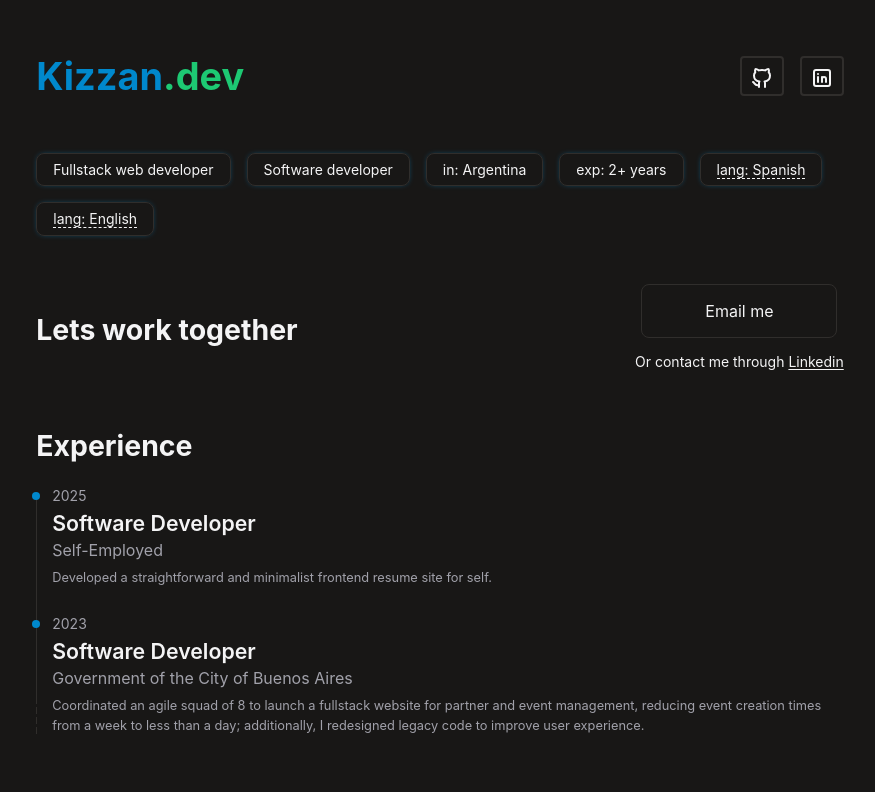
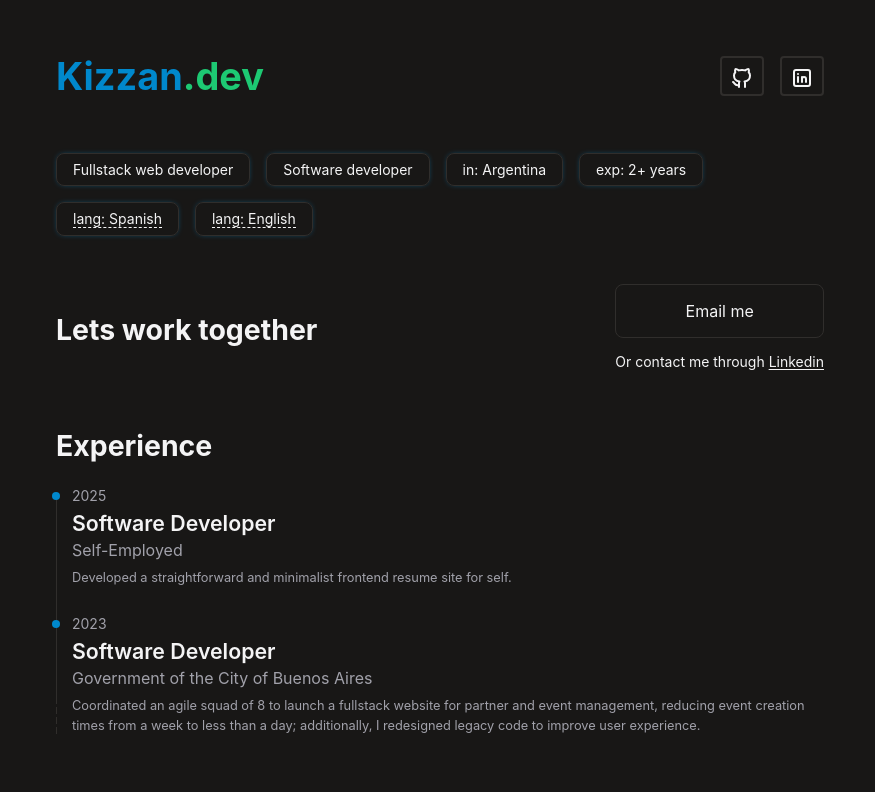
Before and after one commit to kizzandev/cv, a React (Vite) app: page / in a window 1280 px wide. Shown: the top 792 px of the page, without its empty margins (195-1070 px from the left). Built offline with nearby package versions, Linux system fonts and the light colour scheme; no server answers; the HTML template or start-up script is replaced by a standard one.

Commit message:
fix small things related to changing default font size in browser

```diff
--- a/src/App.tsx
+++ b/src/App.tsx
@@ -29,7 +29,7 @@ export default function App() {
 
   return (
     <article className="min-h-screen bg-[var(--brand-grey)] px-[16px] py-[48px] text-[var(--brand-grey-light)]">
-      <main className="_max-w-7xl mx-auto flex max-w-[80ch] flex-col gap-[48px] selection:bg-[var(--brand-green)] selection:text-[var(--brand-grey)] **:focus:border-[var(--brand-blue)] **:focus:outline-none">
+      <main className="mx-auto flex max-w-3xl flex-col gap-[48px] selection:bg-[var(--brand-green)] selection:text-[var(--brand-grey)] **:focus:border-[var(--brand-blue)] **:focus:outline-none">
         <Header dict={dict} />
         <Tags dict={dict} setLang={setLang} />
         <CallToAction dict={dict} />
--- a/src/components/Blog.tsx
+++ b/src/components/Blog.tsx
@@ -26,13 +26,13 @@ export default function Blog({
       <section className="flex flex-row gap-4">
         {feed ? (
           <>
-            <div className="before:absolute before:top-5 before:bottom-[27px] before:w-px before:bg-[var(--brand-grey-low)]"></div>
+            <div className="before:absolute before:top-5 before:bottom-7 before:w-px before:bg-[var(--brand-grey-low)]"></div>
             <ul className="flex flex-col gap-[24px]">
               {feed.map((item, idx) => {
                 return (
                   <li
                     key={idx}
-                    className="rounded-sm border border-[var(--brand-grey-low)] transition-colors duration-300 before:absolute before:top-4 before:-left-[21px] before:size-2 before:rounded-full before:bg-[var(--brand-blue)] hover:border-[var(--brand-blue)]"
+                    className="rounded-sm border border-[var(--brand-grey-low)] transition-colors duration-300 before:absolute before:top-4 before:-left-5 before:size-2 before:rounded-full before:bg-[var(--brand-blue)] hover:border-[var(--brand-blue)]"
                   >
                     <a
                       href={item.link}
--- a/src/components/CallToAction.tsx
+++ b/src/components/CallToAction.tsx
@@ -10,7 +10,7 @@ export default function CallToAction({ dict: dict }: { dict: Dictionary }) {
       </section>
       <section className="flex h-full flex-col items-center justify-end gap-[8px]">
         <a
-          className="w-full max-w-[max(50%,_196px)] rounded-lg border border-[var(--brand-grey-low)] transition-colors duration-300 hover:border-[var(--brand-blue)] focus:text-[var(--brand-green)]"
+          className="w-full rounded-lg border border-[var(--brand-grey-low)] transition-colors duration-300 hover:border-[var(--brand-blue)] focus:text-[var(--brand-green)]"
           href="mailto:kevin@kizzan.dev"
           target="_blank"
           rel="noreferrer"
```
